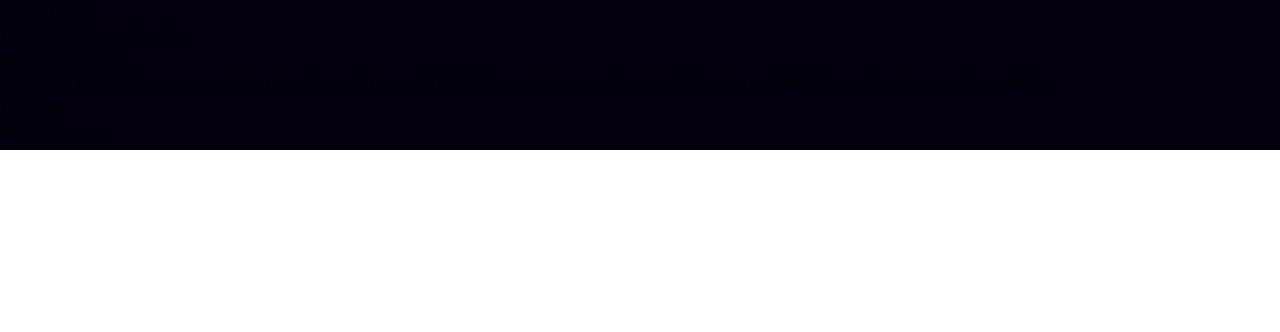
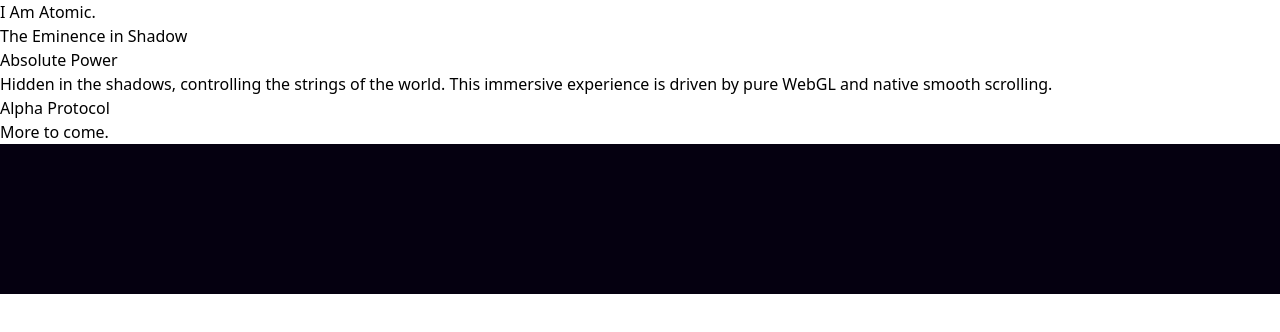
Before and after one commit to mdanyal9460-bot/Shadow-DevX, a React (Vite) app: page /shadow-universe in a window 1280 px wide. Shown: the top 332 px of the page. Built offline with nearby package versions, Linux system fonts and the light colour scheme.

Commit message:
feat: fixed scroll architecture in ProjectShadow and production syntax in DimensionPortal

```diff
--- a/src/pages/ProjectShadow.jsx
+++ b/src/pages/ProjectShadow.jsx
@@ -1,10 +1,11 @@
 import React, { useEffect } from 'react';
 import { Canvas } from '@react-three/fiber';
-import { ScrollControls, Scroll } from '@react-three/drei';
+import { ScrollControls } from '@react-three/drei';
 import Lenis from '@studio-freight/lenis';
 
 export default function ProjectShadow() {
   useEffect(() => {
+    // Initialize Lenis Smooth Scroll
     const lenis = new Lenis({
       duration: 1.2,
       easing: (t) => Math.min(1, 1.001 - Math.pow(2, -10 * t)),
@@ -29,23 +30,13 @@
   }, []);
 
   return (
-    <div className="w-screen h-screen bg-[#050010] text-white selection:bg-[#6a0dad] overflow-hidden relative">
-      {/* 3D Canvas Background */}
-      <div className="fixed inset-0 z-0 touch-none">
-        <Canvas
-          camera={{ position: [0, 0, 5], fov: 45 }}
-          gl={{ antialias: true, powerPreference: "high-performance" }}
-          dpr={[1, 1.5]}
-        >
-          <color attach="background" args={['#050010']} />
-          <ScrollControls pages={3} damping={0.25}>
-            {/* HTML Foreground Overlay with Glassmorphism */}
-            <Scroll html style={{ width: '100vw' }}>
-              <div className="w-full relative">
+    <div className="relative bg-[#050010] text-white selection:bg-[#6a0dad] w-full">
+      {/* Step 1: The Scrollable HTML Overlay */}
+      <div className="relative z-10 min-h-[300vh] flex flex-col w-full pointer-events-auto">
 
-                {/* Section 1 */}
-                <section className="w-full h-screen flex flex-col justify-center items-center p-6 pointer-events-none">
-                  <div className="bg-black/20 backdrop-blur-2xl border border-[#6a0dad]/30 p-10 md:p-16 rounded-3xl text-center shadow-[0_0_50px_rgba(106,13,173,0.15)] max-w-4xl pointer-events-auto">
+        {/* Section 1: Intro */}
+        <section className="w-full h-screen flex flex-col justify-center items-center p-6">
+          <div className="bg-black/20 backdrop-blur-2xl border border-[#6a0dad]/30 p-10 md:p-16 rounded-3xl text-center shadow-[0_0_50px_rgba(106,13,173,0.15)] max-w-4xl">
             <h1 className="text-4xl md:text-7xl font-black uppercase tracking-tighter mb-4 text-transparent bg-clip-text bg-gradient-to-b from-white to-[#6a0dad]">
               I Am Atomic.
             </h1>
@@ -55,9 +46,9 @@
           </div>
         </section>
 
-                {/* Section 2 */}
-                <section className="w-full h-screen flex flex-col justify-center items-center p-6 pointer-events-none">
-                  <div className="bg-black/30 backdrop-blur-2xl border border-[#9b5de5]/30 p-10 md:p-16 rounded-3xl text-center shadow-[0_0_60px_rgba(155,93,229,0.2)] max-w-4xl pointer-events-auto">
+        {/* Section 2: The Garden */}
+        <section className="w-full h-screen flex flex-col justify-center items-center p-6">
+          <div className="bg-black/30 backdrop-blur-2xl border border-[#9b5de5]/30 p-10 md:p-16 rounded-3xl text-center shadow-[0_0_60px_rgba(155,93,229,0.2)] max-w-4xl">
             <h2 className="text-3xl md:text-5xl font-bold uppercase tracking-tighter mb-6 text-white drop-shadow-[0_0_15px_rgba(155,93,229,0.5)]">
               Absolute Power
             </h2>
@@ -68,11 +59,11 @@
           </div>
         </section>
 
-                {/* Section 3 */}
-                <section className="w-full h-screen flex flex-col justify-center items-center p-6 pointer-events-none">
-                  <div className="bg-[#050010]/60 backdrop-blur-3xl border border-white/10 p-10 md:p-16 rounded-3xl text-center shadow-[0_0_80px_rgba(0,0,0,0.5)] max-w-4xl pointer-events-auto">
+        {/* Section 3: Alpha */}
+        <section className="w-full h-screen flex flex-col justify-center items-center p-6">
+          <div className="bg-[#050010]/60 backdrop-blur-3xl border border-white/10 p-10 md:p-16 rounded-3xl text-center shadow-[0_0_80px_rgba(0,0,0,0.5)] max-w-4xl">
             <h2 className="text-3xl md:text-5xl font-black uppercase tracking-[0.2em] mb-4 text-white">
-                      The End
+              Alpha Protocol
             </h2>
             <p className="text-sm md:text-md text-white/40 tracking-[0.3em] uppercase">
               More to come.
@@ -81,7 +72,17 @@
         </section>
 
       </div>
-            </Scroll>
+
+      {/* Step 2: The Fixed 3D Canvas */}
+      <div className="fixed top-0 left-0 w-full h-full z-[-1] pointer-events-none">
+        <Canvas
+          camera={{ position: [0, 0, 5], fov: 45 }}
+          gl={{ antialias: true, powerPreference: "high-performance" }}
+          dpr={[1, 1.5]}
+        >
+          <color attach="background" args={['#050010']} />
+          <ScrollControls pages={3} damping={0.1}>
+            {/* Future 3D elements will go here and respond to scroll via useScroll() */}
           </ScrollControls>
         </Canvas>
       </div>
```
Lines whose indentation alone changed are shown as unchanged.
